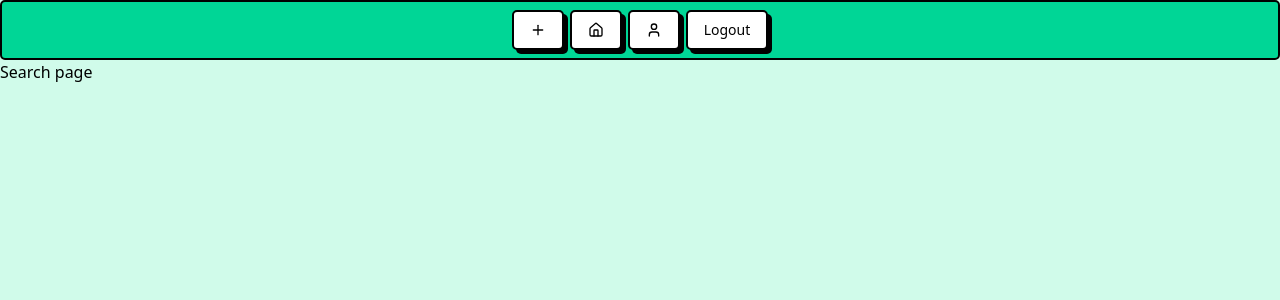
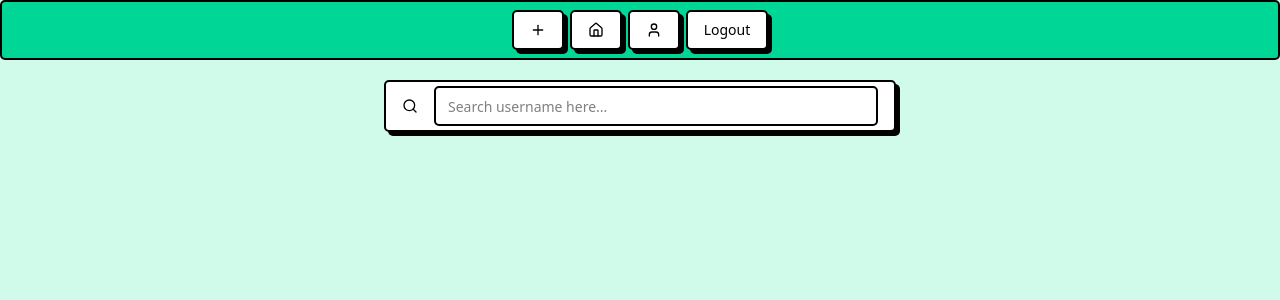
Before and after one commit to hafidzahm/ganapatih-recruitment-fe, a React (Vite) app: page /search in a window 1280 px wide. Shown: the top 300 px of the page. Built offline with nearby package versions, Linux system fonts and the light colour scheme; no server answers.

Commit message:
init search page

```diff
--- /dev/null
+++ b/src/hooks/useSearchPagination.tsx
@@ -0,0 +1,25 @@
+import { http } from "@/utils/axios";
+import { useEffect, useState } from "react";
+
+export default function useSearchPagination() {
+  const [inputSearch, setInputSearch] = useState("");
+  const [page, setPage] = useState(1);
+  const [results, setResults] = useState([]);
+  useEffect(() => {
+    fetchData();
+  }, [inputSearch]);
+
+  async function fetchData() {
+    try {
+      const response = await http.get(
+        `http://localhost:3000/api/users?&page=${page}&limit=10&search=${inputSearch}`
+      );
+      console.log({ response: response.data.users });
+      setResults(response.data.users);
+    } catch (error) {
+      console.log({ error });
+    }
+  }
+
+  return { setInputSearch, setPage, results };
+}
--- a/src/pages/SearchPage.tsx
+++ b/src/pages/SearchPage.tsx
@@ -1,7 +1,33 @@
+import { Button } from "@/components/ui/button";
+import { Input } from "@/components/ui/input";
+import useSearchPagination from "@/hooks/useSearchPagination";
+import { Search } from "lucide-react";
+import type { ChangeEvent } from "react";
+
 export default function SearchPage() {
+  const { results, setInputSearch, setPage } = useSearchPagination();
+  async function search(event: ChangeEvent<HTMLInputElement>) {
+    event.preventDefault();
+    try {
+      console.log({ event: event.target.value });
+
+      setInputSearch(event.target.value);
+    } catch (error) {
+      console.log({ error });
+    }
+  }
   return (
-    <>
-      <p>Search page</p>
-    </>
+    <div className="flex justify-center items-center pt-5 px-5">
+      <Button className="max-w-lg flex flex-row h-13  justify-start gap-4 w-full bg-white">
+        <div>
+          <Search />
+        </div>
+        <Input
+          type="text"
+          onChange={search}
+          placeholder="Search username here..."
+        />
+      </Button>
+    </div>
   );
 }
```
